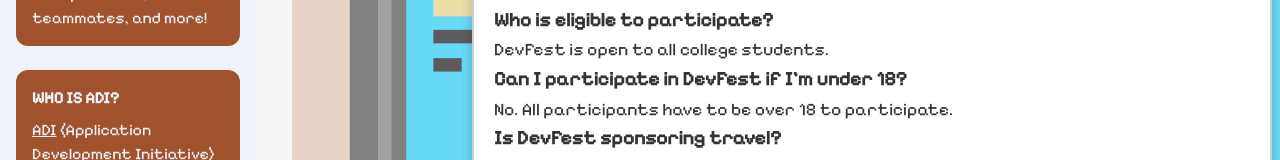
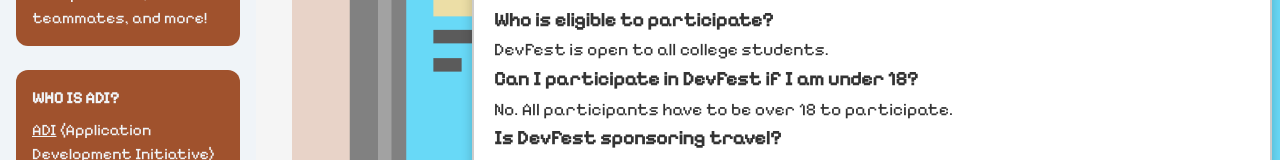
Before and after one commit to adicu/devfest2025-production, a Next.js app: page /ComputerPage in a window 1280 px wide. Both pictures are taken after a click on the tab "FAQ". Shown: the part 526-686 px from the top of the page. Built offline with nearby package versions, Linux system fonts and the light colour scheme.

Commit message:
fix typo

```diff
--- a/src/app/ComputerPage/page.tsx
+++ b/src/app/ComputerPage/page.tsx
@@ -55,7 +55,7 @@
           <p>DevFest is open to all college students.</p>
         </li>
         <li>
-          <strong>Can I participate in DevFest if I'm under 18?</strong>
+          <strong>Can I participate in DevFest if I am under 18?</strong>
           <p>No. All participants have to be over 18 to participate.</p>
         </li>
         <li>
```
